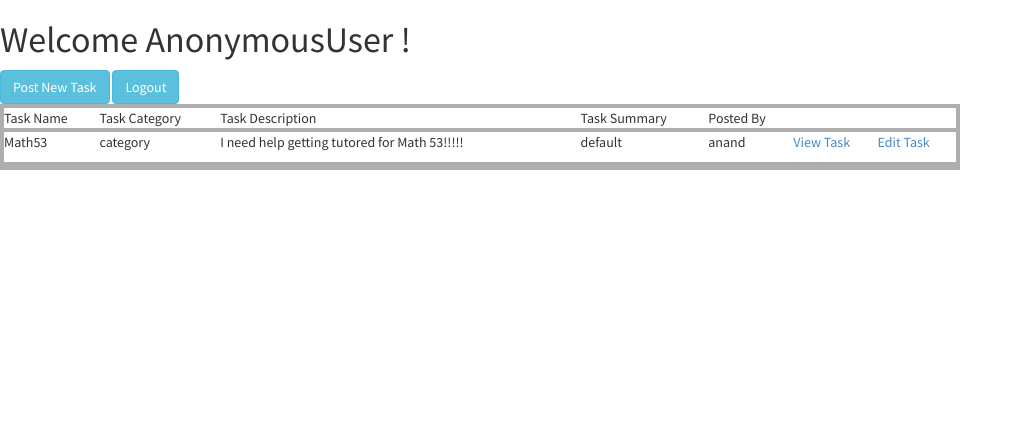
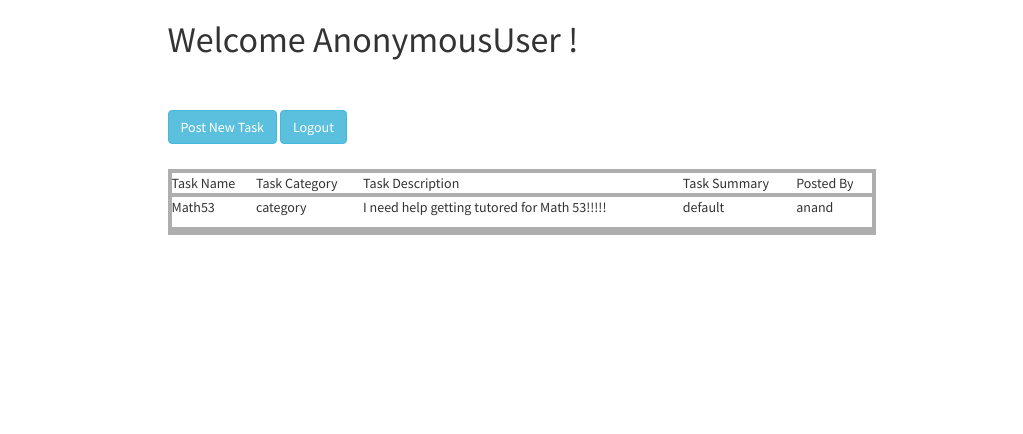
Before and after one commit to kayhuynh/CampusHelper, a Django app: template CampusHelperApp/templates/postBoard/alltasks.html in a window 1280 px wide. Shown: the top 434 px of the page, without its empty margins (0-1023 px from the left). After the commit the page ends 235 px from the top, so only its background shows below. Run offline with Django 3.2, Linux system fonts and the light colour scheme; the template is opened without the code that fills it: values that come from a table or form of the project are taken from there, others are empty; data comes from the database, SQL or seed files in the repository; both versions use the stored data as it was after the commit; parts of the project's set-up code (start-up, migrations or seed data) failed here and were passed over; some libraries are stand-ins or nearby versions.

Commit message:
alltask layout grid adjustion

```diff
--- a/CampusHelperApp/templates/postBoard/alltasks.html
+++ b/CampusHelperApp/templates/postBoard/alltasks.html
@@ -2,8 +2,10 @@
 {% block body_title %} Welcome {{ user }} ! {% endblock %}
 
 {% block content %}
+<div style="margin-bottom:25px">
 <a href="/profile" class="btn btn-info btn-large"><i class="icon-plus"></i> Post New Task</a>
 <a href="/" class="btn btn-info btn-large"><i class = "icon-plus"></i> Logout</a>
+</div>
 <div class="containter">
         <div id="task_table">
             <table border="0" cellpadding="10" width="100%">
@@ -14,7 +16,6 @@
                     <td>Task Summary</td>
                     <td>Posted By</td>
                     <td></td>
-                    <td</td>
                 </tr>
 
             {% for task in allTasks %}
@@ -24,8 +25,7 @@
                 <td><p>{{ task.description }}</p></td>
                 <td><p>{{ task.summary }}</p></td>
                 <td><p>{{ task.creator.username }}</p></td>
-                <td><a class="button" href=""><p>View Task<p></a></td>
-                <td><a class="button" href=""><p>Edit Task</p></a></td>
+                <td></td>
             </tr>
             <tr>
                 <td colspan="3"><p>{{ task.description }}</p></td>
--- a/CampusHelperApp/templates/postBoard/base.html
+++ b/CampusHelperApp/templates/postBoard/base.html
@@ -48,8 +48,16 @@
 
 </head>
 <body>
-    <h1> {% block body_title %}User Name's Callaborate{% endblock %}</h1>
-    {% block content %}
-    {% endblock %}
+    <div class="container">
+        <div class="row">
+            <div class="col-lg-10 col-lg-offset-1">
+                <h1 style="margin-bottom:50px"> {% block body_title %}User Name's Callaborate{% endblock %}</h1>
+
+                {% block content %}
+                {% endblock %}
+            </div>
+
+        </div>
+    </div>
 </body>
 </html>
```
Also changed, not shown: CampusHelperApp/views.py (+5 -5 lines), CampusHelperApp/migrations/0003_merge.py (added), CampusHelperApp/migrations/0004_auto_20141104_0228.py (added), db.sqlite3, 13 other files.
